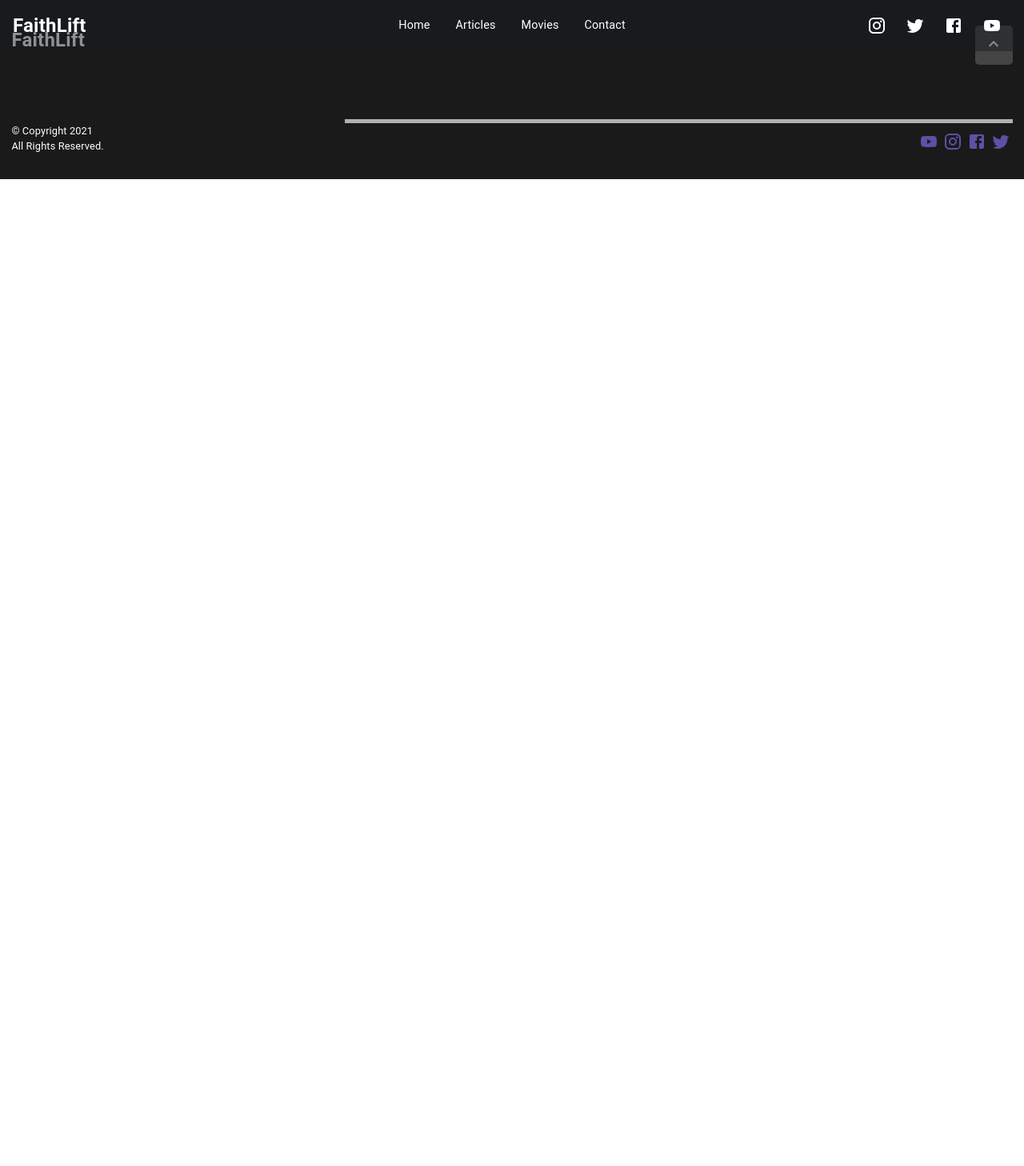
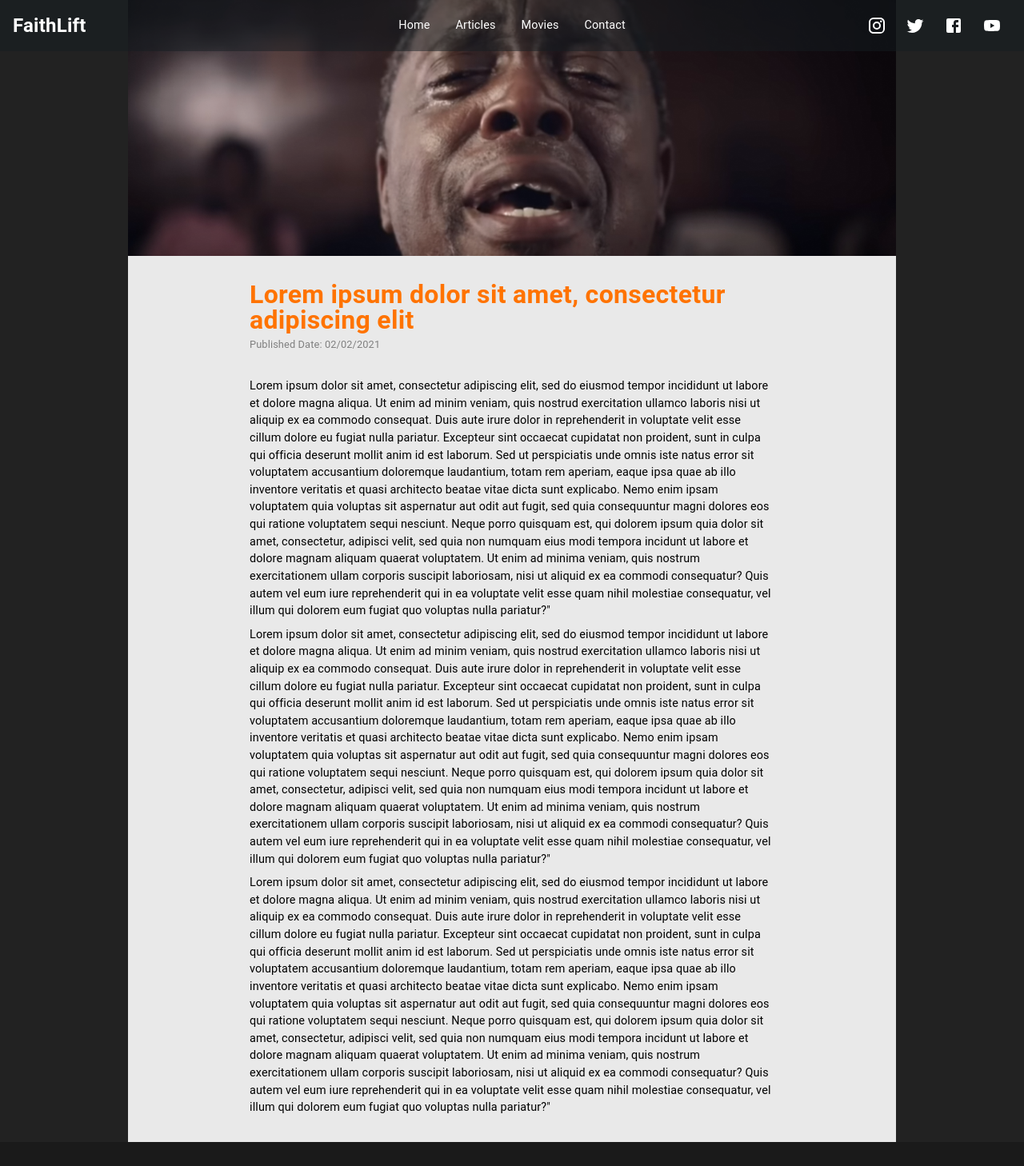
Before and after one commit to Olatokumbo/FaithLift, a React (Create React App) app: page /articleInfo in a window 1280 px wide. Shown: the top 1458 px of the page at 80% size. Before the commit the page ends 800 px from the top, so only its background shows below. Built offline with nearby package versions, Linux system fonts and the light colour scheme.

Commit message:
Working on the Article Info Page

```diff
--- a/src/App.js
+++ b/src/App.js
@@ -6,6 +6,7 @@ import Home from "./pages/Home/Home";
 import Movies from "./pages/Movies/Movies";
 import Articles from "./pages/Articles/Articles";
 import ContactUs from "./pages/ContactUs/ContactUs";
+import ArticleInfo from "./pages/ArticleInfo/ArticleInfo";
 import ScrollToTop from "./ScrollToTop";
 import "./App.css";
 const App = () => {
@@ -18,6 +19,7 @@ const App = () => {
         <Route exact path="/movies" component={Movies} />
         <Route exact path="/articles" component={Articles} />
         <Route exact path="/contactUs" component={ContactUs} />
+        <Route exact path="/articleInfo" component={ArticleInfo} />
       </Switch>
       <Footer />
     </Router>
--- /dev/null
+++ b/src/pages/ArticleInfo/ArticleInfo.js
@@ -0,0 +1,99 @@
+import React from "react";
+import Banner from "../../assets/images/Header.png";
+import { Typography } from "@material-ui/core";
+import style from "./ArticleInfo.module.css";
+
+const ArticleInfo = () => {
+  return (
+    <div className={style.article}>
+      <div className={style.articleInfo}>
+        <div className={style.banner}>
+          <img className={style.bannerPhoto} src={Banner} alt="banner" />
+        </div>
+        <div className={style.mainArticle}>
+          <div className={style.articleHeader}>
+            <Typography className={style.articleTitle}>
+              Lorem ipsum dolor sit amet, consectetur adipiscing elit
+            </Typography>
+            <Typography className={style.articleDate}>
+              Published Date: 02/02/2021
+            </Typography>
+          </div>
+          <div className={style.articleContent}>
+            <Typography className={style.articleParagraph}>
+              Lorem ipsum dolor sit amet, consectetur adipiscing elit, sed do
+              eiusmod tempor incididunt ut labore et dolore magna aliqua. Ut
+              enim ad minim veniam, quis nostrud exercitation ullamco laboris
+              nisi ut aliquip ex ea commodo consequat. Duis aute irure dolor in
+              reprehenderit in voluptate velit esse cillum dolore eu fugiat
+              nulla pariatur. Excepteur sint occaecat cupidatat non proident,
+              sunt in culpa qui officia deserunt mollit anim id est laborum. Sed
+              ut perspiciatis unde omnis iste natus error sit voluptatem
+              accusantium doloremque laudantium, totam rem aperiam, eaque ipsa
+              quae ab illo inventore veritatis et quasi architecto beatae vitae
+              dicta sunt explicabo. Nemo enim ipsam voluptatem quia voluptas sit
+              aspernatur aut odit aut fugit, sed quia consequuntur magni dolores
+              eos qui ratione voluptatem sequi nesciunt. Neque porro quisquam
+              est, qui dolorem ipsum quia dolor sit amet, consectetur, adipisci
+              velit, sed quia non numquam eius modi tempora incidunt ut labore
+              et dolore magnam aliquam quaerat voluptatem. Ut enim ad minima
+              veniam, quis nostrum exercitationem ullam corporis suscipit
+              laboriosam, nisi ut aliquid ex ea commodi consequatur? Quis autem
+              vel eum iure reprehenderit qui in ea voluptate velit esse quam
+              nihil molestiae consequatur, vel illum qui dolorem eum fugiat quo
+              voluptas nulla pariatur?"
+            </Typography>
+            <Typography className={style.articleParagraph}>
+              Lorem ipsum dolor sit amet, consectetur adipiscing elit, sed do
+              eiusmod tempor incididunt ut labore et dolore magna aliqua. Ut
+              enim ad minim veniam, quis nostrud exercitation ullamco laboris
+              nisi ut aliquip ex ea commodo consequat. Duis aute irure dolor in
+              reprehenderit in voluptate velit esse cillum dolore eu fugiat
+              nulla pariatur. Excepteur sint occaecat cupidatat non proident,
+              sunt in culpa qui officia deserunt mollit anim id est laborum. Sed
+              ut perspiciatis unde omnis iste natus error sit voluptatem
+              accusantium doloremque laudantium, totam rem aperiam, eaque ipsa
+              quae ab illo inventore veritatis et quasi architecto beatae vitae
+              dicta sunt explicabo. Nemo enim ipsam voluptatem quia voluptas sit
+              aspernatur aut odit aut fugit, sed quia consequuntur magni dolores
+              eos qui ratione voluptatem sequi nesciunt. Neque porro quisquam
+              est, qui dolorem ipsum quia dolor sit amet, consectetur, adipisci
+              velit, sed quia non numquam eius modi tempora incidunt ut labore
+              et dolore magnam aliquam quaerat voluptatem. Ut enim ad minima
+              veniam, quis nostrum exercitationem ullam corporis suscipit
+              laboriosam, nisi ut aliquid ex ea commodi consequatur? Quis autem
+              vel eum iure reprehenderit qui in ea voluptate velit esse quam
+              nihil molestiae consequatur, vel illum qui dolorem eum fugiat quo
+              voluptas nulla pariatur?"
+            </Typography>
+            <Typography className={style.articleParagraph}>
+              Lorem ipsum dolor sit amet, consectetur adipiscing elit, sed do
+              eiusmod tempor incididunt ut labore et dolore magna aliqua. Ut
+              enim ad minim veniam, quis nostrud exercitation ullamco laboris
+              nisi ut aliquip ex ea commodo consequat. Duis aute irure dolor in
+              reprehenderit in voluptate velit esse cillum dolore eu fugiat
+              nulla pariatur. Excepteur sint occaecat cupidatat non proident,
+              sunt in culpa qui officia deserunt mollit anim id est laborum. Sed
+              ut perspiciatis unde omnis iste natus error sit voluptatem
+              accusantium doloremque laudantium, totam rem aperiam, eaque ipsa
+              quae ab illo inventore veritatis et quasi architecto beatae vitae
+              dicta sunt explicabo. Nemo enim ipsam voluptatem quia voluptas sit
+              aspernatur aut odit aut fugit, sed quia consequuntur magni dolores
+              eos qui ratione voluptatem sequi nesciunt. Neque porro quisquam
+              est, qui dolorem ipsum quia dolor sit amet, consectetur, adipisci
+              velit, sed quia non numquam eius modi tempora incidunt ut labore
+              et dolore magnam aliquam quaerat voluptatem. Ut enim ad minima
+              veniam, quis nostrum exercitationem ullam corporis suscipit
+              laboriosam, nisi ut aliquid ex ea commodi consequatur? Quis autem
+              vel eum iure reprehenderit qui in ea voluptate velit esse quam
+              nihil molestiae consequatur, vel illum qui dolorem eum fugiat quo
+              voluptas nulla pariatur?"
+            </Typography>
+          </div>
+        </div>
+      </div>
+    </div>
+  );
+};
+
+export default ArticleInfo;
--- /dev/null
+++ b/src/pages/ArticleInfo/ArticleInfo.module.css
@@ -0,0 +1,65 @@
+.article {
+  background: #222222;
+}
+.articleInfo {
+  width: calc(100vw - 25%);
+  margin: auto;
+  background-color: rgb(233, 233, 233);
+}
+
+.banner {
+  height: 20rem;
+}
+
+.mainArticle {
+  width: 75%;
+  margin: auto;
+}
+
+.bannerPhoto {
+  height: 100%;
+  width: 100%;
+  object-fit: cover;
+}
+
+.mainArticle {
+  padding: 2rem;
+}
+
+.articleTitle {
+  font-size: 2rem !important;
+  font-weight: 700 !important;
+  color: #ff7300 !important;
+  line-height: 2rem !important;
+}
+
+.articleDate {
+  color: gray !important;
+  font-size: 0.8rem !important;
+  margin-top: 5px !important;
+}
+
+.articleContent {
+  margin-top: 2rem;
+}
+
+.articleParagraph {
+  font-size: 0.9rem !important;
+  margin-top: 0.5rem !important;
+}
+
+
+@media only screen and (max-width:1103px){
+  .articleInfo{
+    width: 100%;
+  }
+  .mainArticle{
+    width: calc(100vw - 5%);
+  }
+}
+
+@media only screen and (max-width:500px){
+  .mainArticle{
+    width: calc(100vw);
+  }
+}
--- a/src/pages/Articles/Articles.js
+++ b/src/pages/Articles/Articles.js
@@ -1,6 +1,7 @@
 import React from "react";
 import { Typography } from "@material-ui/core";
 import ArticleCard from "../../components/ArticleCard/ArticleCard";
+import { Link } from "react-router-dom";
 import style from "./Articles.module.css";
 
 const Articles = () => {
@@ -22,13 +23,13 @@ const Articles = () => {
         </li>
       </ul>
       <div className={style.articlesContainer}>
-        <ArticleCard />
-        <ArticleCard />
-        <ArticleCard />
-        <ArticleCard />
-        <ArticleCard />
-        <ArticleCard />
-        <ArticleCard />
+        <Link to="/articleInfo"><ArticleCard /></Link>
+        <Link to="/articleInfo"><ArticleCard /></Link>
+        <Link to="/articleInfo"><ArticleCard /></Link>
+        <Link to="/articleInfo"><ArticleCard /></Link>
+        <Link to="/articleInfo"><ArticleCard /></Link>
+        <Link to="/articleInfo"><ArticleCard /></Link>
+        <Link to="/articleInfo"><ArticleCard /></Link>
       </div>
     </div>
   );
```
